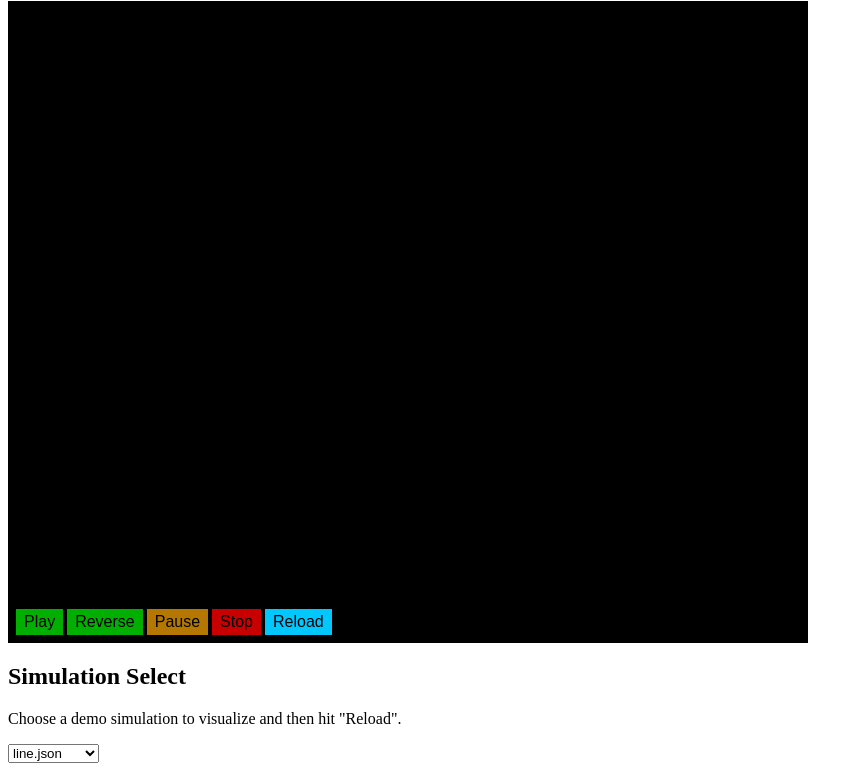
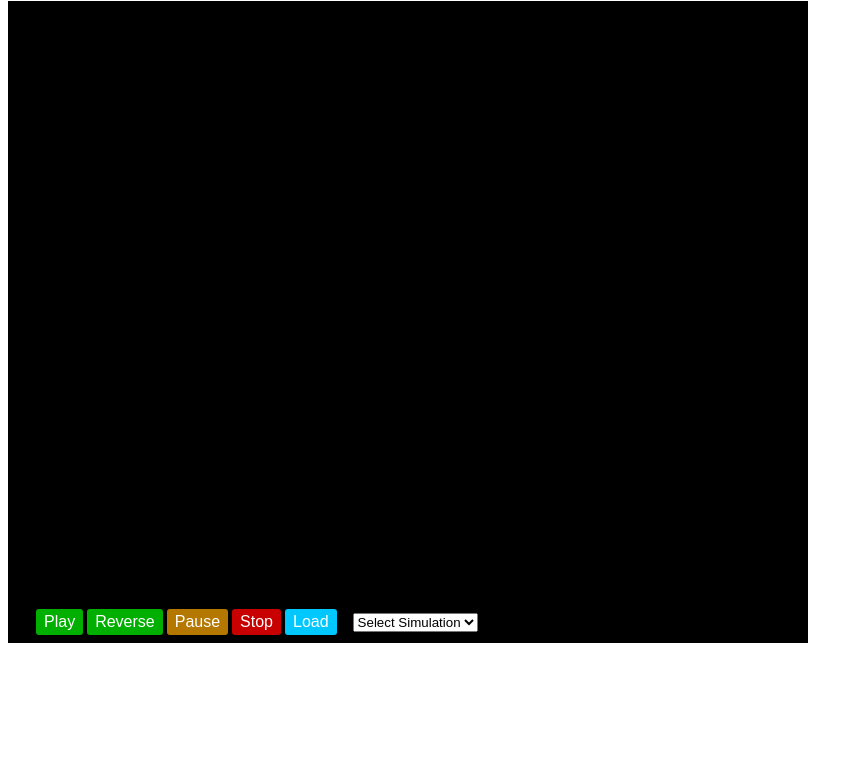
Before and after one commit to glesica/particle-viz, a plain HTML site: page src/index.html in a window 1280 px wide. Shown: the part 79-850 px from the top of the page, without its empty margins (0-864 px from the left). After the commit the page ends 800 px from the top, so only its background shows below. Drawn offline with nearby package versions, Linux system fonts and the light colour scheme.

Commit message:
Lots of little changes

```diff
--- a/src/css/simulation.css
+++ b/src/css/simulation.css
@@ -19,12 +19,17 @@ canvas {
     width: 800px;
 }
 
-.pv-menu > div {
+.pv-menu  div {
     font-family: sans-serif;
     display: inline-block;
     margin-right: 0.25em;
     padding: 0.25em 0.5em;
     cursor: pointer;
+	color: white;
+	font-weight: 500;
+
+	-moz-border-radius: 3px;
+	border-radius: 3px;
 }
 
 .pv-playbackward {
@@ -42,6 +47,10 @@ canvas {
     background-color: rgb(200, 0, 0);
 }
 
-.pv-reload {
+.pv-load {
     background-color: rgb(0, 200, 255);
 }
+
+.pv-menu .pv-load{
+	margin-right: 1em;
+}
--- a/src/index.html
+++ b/src/index.html
@@ -17,17 +17,9 @@
         <p>Paste your JSON file contents here then hit Reload.</p>
         <textarea id="sim-data"></textarea>
 -->
-        <h2>Simulation Select</h2>
-        <p>Choose a demo simulation to visualize and then hit "Reload".</p>
-        <select id="sim-choice">
-            <option value="line.json">line.json</option>
-            <option value="2boing.json">2boing.json</option>
-            <option value="simple.json">simple.json</option>
-        </select>
+
         <script type="text/javascript">
-            var $container = $('#viz');
-            var sim = new PV.Simulation($container);
-            sim.run();
+            var sim = new PV.Simulation('viz').run();
         </script>
     </body>
 </html>
--- a/src/js/simulation.js
+++ b/src/js/simulation.js
@@ -36,7 +36,10 @@ PV.defaults = {
     cameraZ     : 10.0
 };
 
-PV.Simulation = function($el) {
+PV.Simulation = function(createOn) {
+
+	$el = $('#'+createOn);
+
     // TODO: Fallback to canvas for non-WebGL browsers
     this._renderer = new THREE.WebGLRenderer({
         antialias: true
@@ -76,41 +79,49 @@ PV.Simulation = function($el) {
     // Set up the interface
     var sim = this;
     $el.append(this._renderer.domElement);
-    var $menu = $('<div class="pv-menu">').appendTo($el);
-    var $btnPlayForward = $('<div class="pv-playforward">Play</div>')
+    var $menu = $('<div class="pv-menu"></div>').appendTo($el);
+
+	var $loadingSubMenu = $('<div class="pv-loadingsubmenu"></div>').appendTo($menu);
+
+	$menu.append('<div class="pv-playforward">Play</div>');
+	$menu.append('<div class="pv-playbackward">Reverse</div>');
+	$menu.append('<div class="pv-pause">Pause</div>');
+	$menu.append('<div class="pv-stop">Stop</div>');
+	$menu.append('<div class="pv-load">Load</div>');
+	$menu.append('<select id="sim-choice"><option value=""> Select Simulation </option><option value="line.json">line.json</option><option value="2boing.json">2boing.json</option><option value="simple.json">simple.json</option></select>');
+
+
+    var $btnPlayForward = $('.pv-playforward')
         .click(function() {
             sim.playForward();
-        })
-        .appendTo($menu);
-    var $btnPlayBackward = $('<div class="pv-playbackward">Reverse</div>')
+        });
+    var $btnPlayBackward = $('.pv-playbackward')
         .click(function() {
             sim.playBackward();
-        })
-        .appendTo($menu);
-    var $btnPause = $('<div class="pv-pause">Pause</div>')
+        });
+    var $btnPause = $('.pv-pause')
         .click(function() {
             sim.pause();
-        })
-        .appendTo($menu);
-    var $btnStop = $('<div class="pv-stop">Stop</div>')
+        });
+    var $btnStop = $('pv-stop')
         .click(function() {
             sim.stop();
-        })
-        .appendTo($menu);
-    var $btnReload = $('<div class="pv-reload">Reload</div>')
+        });
+    var $btnReload = $('.pv-load')
         .click(function() {
             sim.reset();
             //sim.loadFromJSON($('#sim-data').val());
             var simChoice = $('#sim-choice').val();
             if (simChoice === 'line.json') {
-                sim.loadFromRemoteJSON('demo/line.json');
+                sim.loadFromRemoteJSON('../demo/line.json');
             } else if (simChoice === '2boing.json') {
-                sim.loadFromRemoteJSON('demo/2boing.json');
+                sim.loadFromRemoteJSON('../demo/2boing.json');
             } else if (simChoice === 'simple.json') {
-                sim.loadFromRemoteJSON('demo/simple.json');
+                sim.loadFromRemoteJSON('../demo/simple.json');
             }
-        })
-        .appendTo($menu);
+        });
+
+	return this;
 };
 
 /*
```
